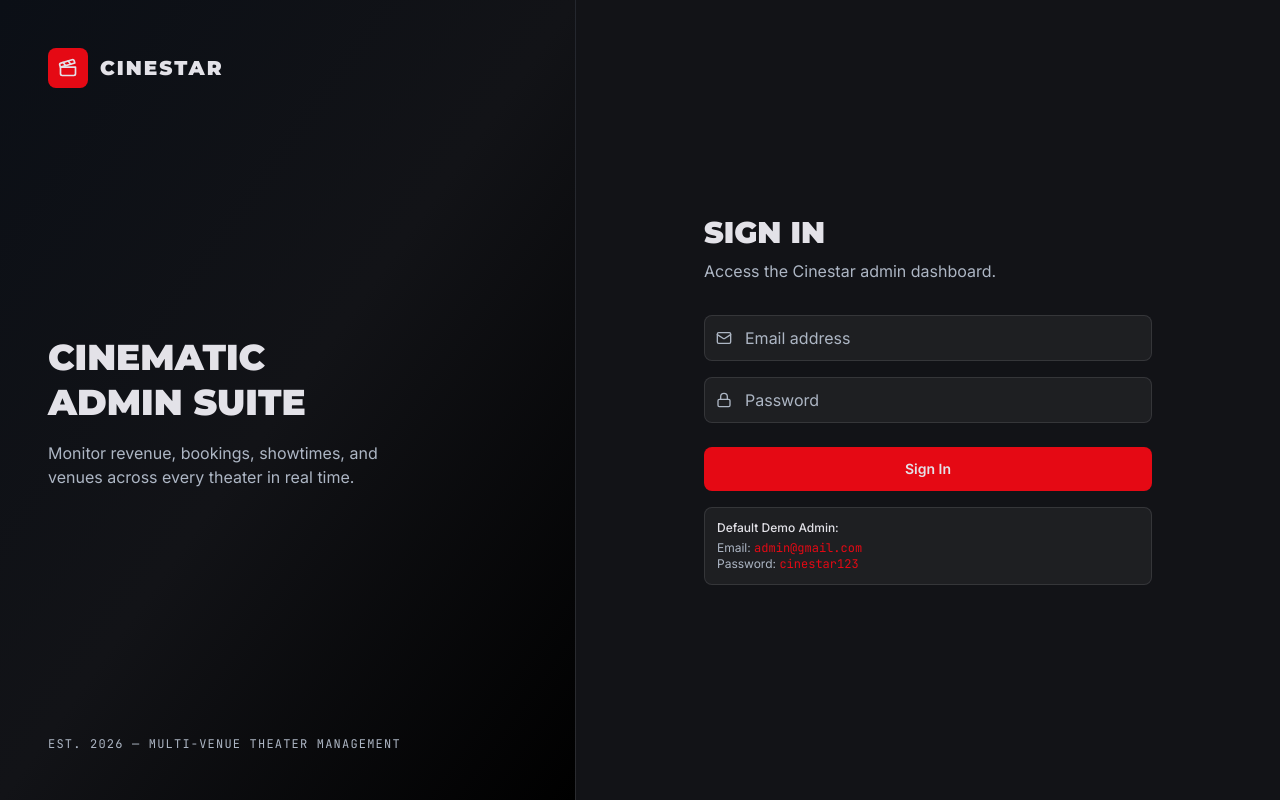
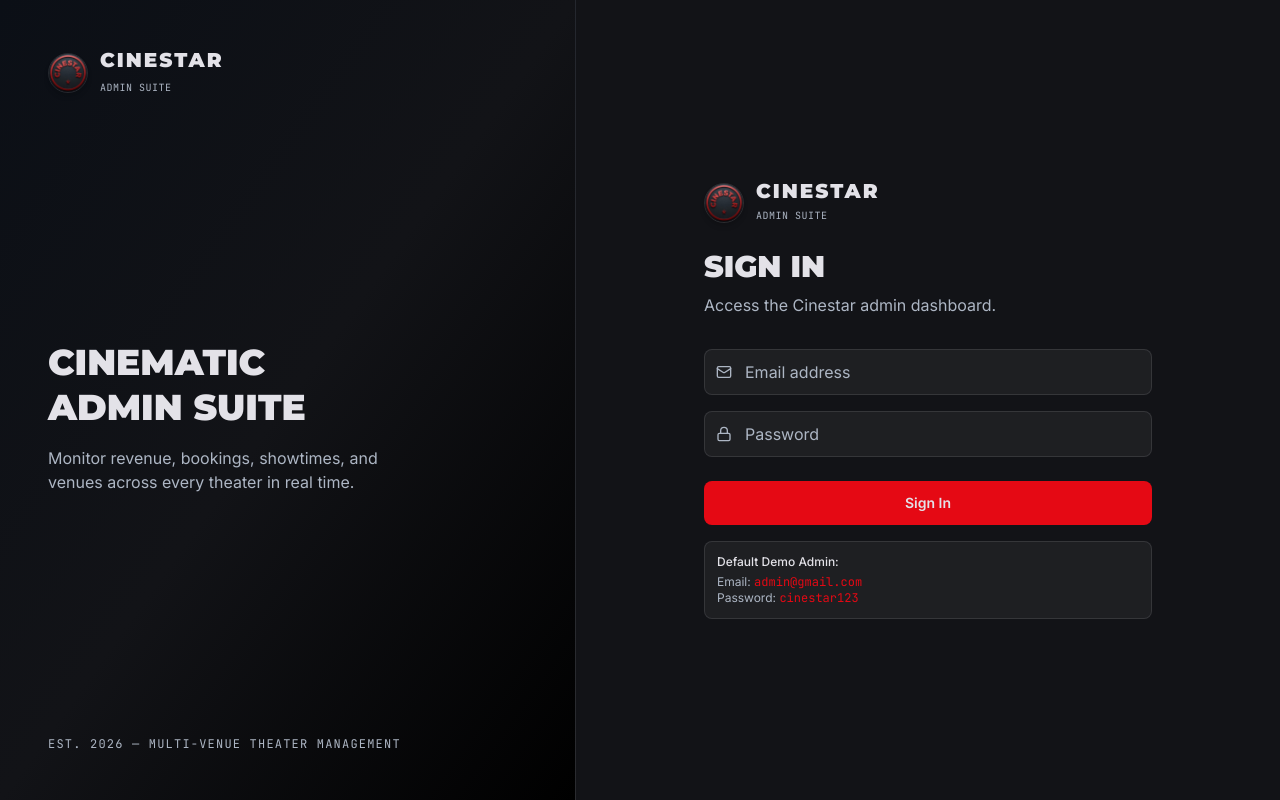
Before and after one commit to ChheanVimeanpichta/cinestar-admin-suite, a React (Vite) app in the folder admin-frontend/: page /login in a window 1280 px wide. Built offline with nearby package versions, Linux system fonts and the light colour scheme.

Commit message:
feat(ui): update login branding with circular CineStar logo and set browser favicon

```diff
--- a/admin-frontend/index.html
+++ b/admin-frontend/index.html
@@ -4,6 +4,9 @@
     <meta charset="UTF-8" />
     <meta name="viewport" content="width=device-width, initial-scale=1.0" />
     <title>Cinestar Admin Suite</title>
+    <link rel="icon" type="image/jpeg" href="/cinestar-logo.jpg" />
+    <link rel="shortcut icon" href="/cinestar-logo.jpg" />
+    <link rel="apple-touch-icon" href="/cinestar-logo.jpg" />
     <link rel="preconnect" href="https://fonts.googleapis.com" />
     <link rel="preconnect" href="https://fonts.gstatic.com" crossorigin />
     <link
--- a/admin-frontend/src/components/auth/AuthLayout.tsx
+++ b/admin-frontend/src/components/auth/AuthLayout.tsx
@@ -1,4 +1,3 @@
-import { Clapperboard } from "lucide-react";
 import { ReactNode } from "react";
 
 interface AuthLayoutProps {
@@ -13,12 +12,19 @@ export default function AuthLayout({ title, subtitle, children }: AuthLayoutProp
       {/* Brand panel */}
       <div className="hidden lg:flex flex-col justify-between w-[45%] p-12 bg-gradient-to-br from-[#0b0f16] via-surface to-black border-r border-white/10">
         <div className="flex items-center gap-3">
-          <span className="w-10 h-10 rounded bg-accent flex items-center justify-center">
-            <Clapperboard size={20} className="text-onSurface" />
-          </span>
-          <span className="font-heading font-black text-xl uppercase tracking-widest">
-            Cinestar
-          </span>
+          <img
+            src="/cinestar-logo.jpg"
+            alt="CineStar Logo"
+            className="w-10 h-10 rounded-full object-cover shadow-md shrink-0 border border-white/10"
+          />
+          <div>
+            <span className="font-heading font-black text-xl uppercase tracking-widest block leading-tight">
+              Cinestar
+            </span>
+            <span className="font-mono text-[10px] text-onSurfaceVariant tracking-wider uppercase">
+              Admin Suite
+            </span>
+          </div>
         </div>
 
         <div>
@@ -40,13 +46,20 @@ export default function AuthLayout({ title, subtitle, children }: AuthLayoutProp
       {/* Form panel */}
       <div className="flex-1 flex items-center justify-center p-6">
         <div className="w-full max-w-md">
-          <div className="lg:hidden flex items-center gap-3 mb-10">
-            <span className="w-10 h-10 rounded bg-accent flex items-center justify-center">
-              <Clapperboard size={20} className="text-onSurface" />
-            </span>
-            <span className="font-heading font-black text-xl uppercase tracking-widest">
-              Cinestar
-            </span>
+          <div className="flex items-center gap-3 mb-6">
+            <img
+              src="/cinestar-logo.jpg"
+              alt="CineStar Logo"
+              className="w-10 h-10 rounded-full object-cover shadow-md shrink-0 border border-white/10"
+            />
+            <div>
+              <span className="font-heading font-black text-xl uppercase tracking-widest block leading-none">
+                CineStar
+              </span>
+              <span className="font-mono text-[10px] text-onSurfaceVariant tracking-wider uppercase">
+                Admin Suite
+              </span>
+            </div>
           </div>
 
           <h2 className="font-heading font-black uppercase text-3xl">{title}</h2>
```
Also changed, not shown: 1 other file (tests, documents, lock files or other folders).
